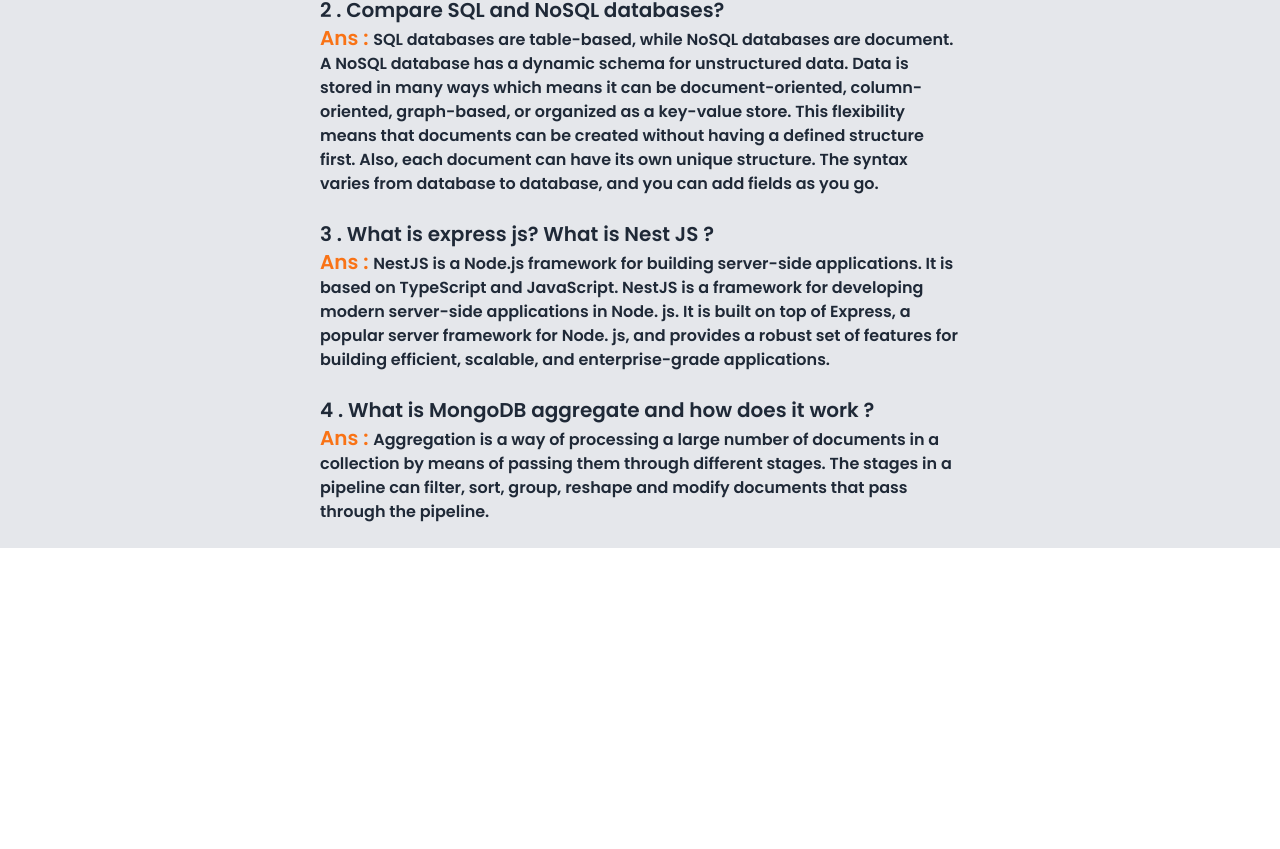
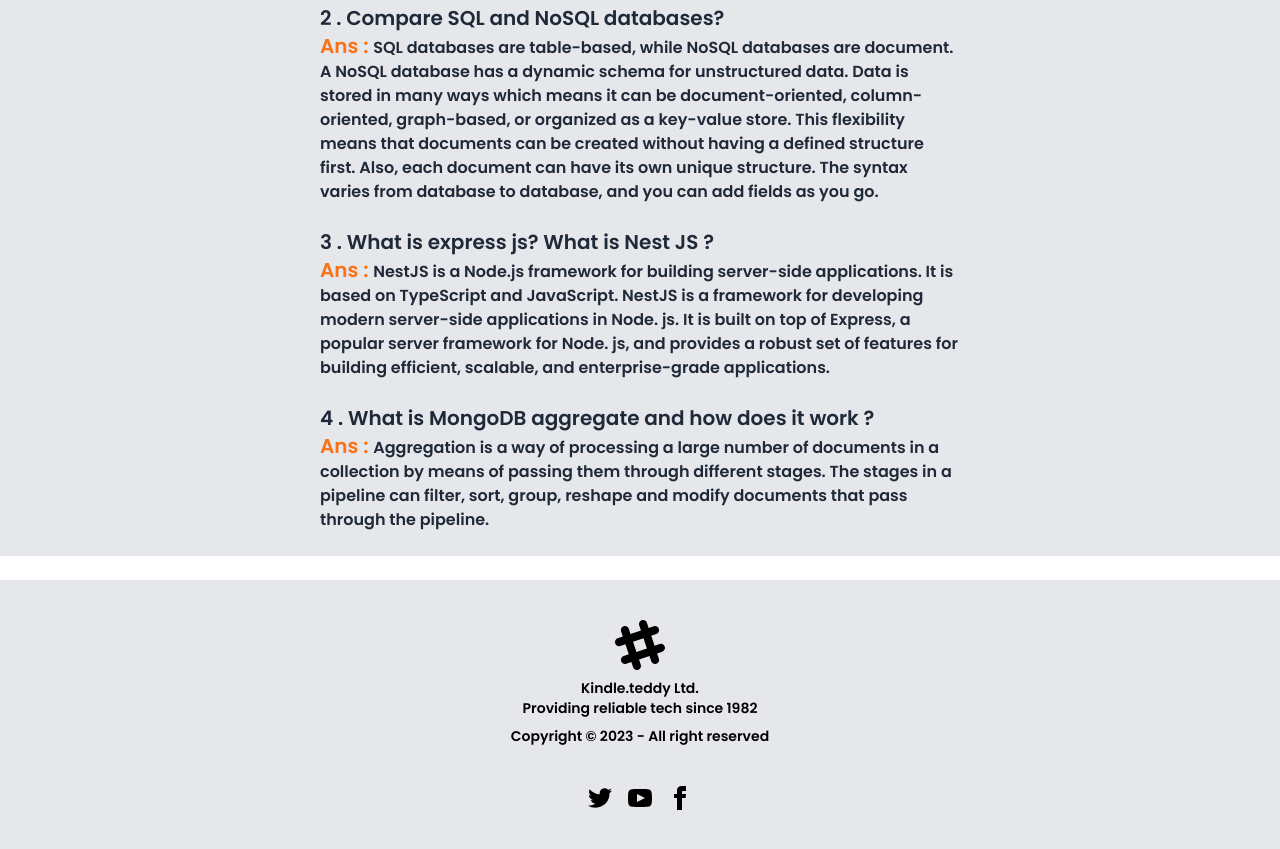
Before and after one commit to sabuj0143/toy-teddy-bear, a React (Vite) app: page /blogs in a window 1280 px wide. Shown: the part 281-1130 px from the top of the page. Before the commit the page ends 829 px from the top, so only its background shows below. Built offline with nearby package versions, Linux system fonts and the light colour scheme.

Commit message:
ErrorPage added

```diff
--- a/package.json
+++ b/package.json
@@ -15,6 +15,7 @@
     "match-sorter": "^6.3.1",
     "react": "^18.2.0",
     "react-dom": "^18.2.0",
+    "react-icons": "^4.8.0",
     "react-router-dom": "^6.11.2",
     "sort-by": "^1.2.0"
   },
--- /dev/null
+++ b/src/ErrorPage/ErrorPage.jsx
@@ -0,0 +1,53 @@
+import React from 'react';
+import { Link, useRouteError } from 'react-router-dom'
+
+const ErrorPage = () => {
+    const { error, status } = useRouteError()
+    return (
+        <section className='flex items-center h-screen p-16 bg-gray-100 text-gray-900'>
+            <div className='container flex flex-col items-center justify-center px-5 mx-auto my-8'>
+                <svg
+                    xmlns='http://www.w3.org/2000/svg'
+                    viewBox='0 0 512 512'
+                    className='w-40 h-40 text-error'
+                >
+                    <path
+                        fill='currentColor'
+                        d='M256,16C123.452,16,16,123.452,16,256S123.452,496,256,496,496,388.548,496,256,388.548,16,256,16ZM403.078,403.078a207.253,207.253,0,1,1,44.589-66.125A207.332,207.332,0,0,1,403.078,403.078Z'
+                    ></path>
+                    <rect
+                        width='176'
+                        height='32'
+                        x='168'
+                        y='320'
+                        fill='currentColor'
+                    ></rect>
+                    <polygon
+                        fill='currentColor'
+                        points='210.63 228.042 186.588 206.671 207.958 182.63 184.042 161.37 162.671 185.412 138.63 164.042 117.37 187.958 141.412 209.329 120.042 233.37 143.958 254.63 165.329 230.588 189.37 251.958 210.63 228.042'
+                    ></polygon>
+                    <polygon
+                        fill='currentColor'
+                        points='383.958 182.63 360.042 161.37 338.671 185.412 314.63 164.042 293.37 187.958 317.412 209.329 296.042 233.37 319.958 254.63 341.329 230.588 365.37 251.958 386.63 228.042 362.588 206.671 383.958 182.63'
+                    ></polygon>
+                </svg>
+                <div className='max-w-md text-center'>
+                    <h2 className='mb-8 font-extrabold text-9xl text-error'>
+                        <span className='sr-only'>Error</span> {status || 404}
+                    </h2>
+                    <p className='text-2xl font-semibold md:text-3xl mb-8'>
+                        {error?.message}
+                    </p>
+                    <Link
+                        to='/'
+                        className='px-8 py-3 font-semibold rounded bg-cyan-200 text-gray-900'
+                    >
+                        Back to homepage
+                    </Link>
+                </div>
+            </div>
+        </section>
+    );
+};
+
+export default ErrorPage;
--- a/src/components/Home/Banner.jsx
+++ b/src/components/Home/Banner.jsx
@@ -1,4 +1,5 @@
 import React from 'react';
+import { FaPhone } from 'react-icons/fa';
 import bgImg from '../../../public/images/nathan-dumlao-43wvIhzBUBE-unsplash.jpg'
 
 const Banner = () => {
@@ -10,7 +11,7 @@
                     <div className="max-w-md">
                         <h1 className="mb-5 text-3xl font-bold"> <span className='text-4xl'> <span className='text-5xl text-orange-400'>W</span><span className='text-orange-400'>elcome</span></span> to Kindle Teddy</h1>
                         <p className="mb-5">Discover a world of cuddles and joy with our adorable collection of teddy bears.</p>
-                        <button className="btn btn-primary">Contact Us</button>
+                        <button className="btn btn-primary">Contact Us <FaPhone className='ml-2' /> </button>
                     </div>
                 </div>
             </div>
--- a/src/components/Home/Blogs.jsx
+++ b/src/components/Home/Blogs.jsx
@@ -2,7 +2,7 @@
 
 const Blogs = () => {
     return (
-        <div className='w-[100%] mx-auto bg-gray-200'>
+        <div className='w-[100%] mx-auto bg-gray-200 my-2'>
             <div className='w-[50%] mx-auto py-6'>
                 <hr className='bg-orange-400' />
                 <h4 className='text-xl font-semibold'>1 . What is an access token and refresh token? How do they work and where should we store them on the client-side?</h4>
--- /dev/null
+++ b/src/components/Home/Footer.jsx
@@ -0,0 +1,26 @@
+import React from 'react';
+
+const Footer = () => {
+    return (
+        <>
+            <footer className="footer footer-center p-10 mt-6 bg-gray-200 text-black">
+                <div>
+                    <svg width="50" height="50" viewBox="0 0 24 24" xmlns="http://www.w3.org/2000/svg" fillRule="evenodd" clipRule="evenodd" className="inline-block fill-current"><path d="M22.672 15.226l-2.432.811.841 2.515c.33 1.019-.209 2.127-1.23 2.456-1.15.325-2.148-.321-2.463-1.226l-.84-2.518-5.013 1.677.84 2.517c.391 1.203-.434 2.542-1.831 2.542-.88 0-1.601-.564-1.86-1.314l-.842-2.516-2.431.809c-1.135.328-2.145-.317-2.463-1.229-.329-1.018.211-2.127 1.231-2.456l2.432-.809-1.621-4.823-2.432.808c-1.355.384-2.558-.59-2.558-1.839 0-.817.509-1.582 1.327-1.846l2.433-.809-.842-2.515c-.33-1.02.211-2.129 1.232-2.458 1.02-.329 2.13.209 2.461 1.229l.842 2.515 5.011-1.677-.839-2.517c-.403-1.238.484-2.553 1.843-2.553.819 0 1.585.509 1.85 1.326l.841 2.517 2.431-.81c1.02-.33 2.131.211 2.461 1.229.332 1.018-.21 2.126-1.23 2.456l-2.433.809 1.622 4.823 2.433-.809c1.242-.401 2.557.484 2.557 1.838 0 .819-.51 1.583-1.328 1.847m-8.992-6.428l-5.01 1.675 1.619 4.828 5.011-1.674-1.62-4.829z"></path></svg>
+                    <p className="font-bold">
+                       Kindle.teddy Ltd. <br />Providing reliable tech since 1982
+                    </p>
+                    <p>Copyright © 2023 - All right reserved</p>
+                </div>
+                <div>
+                    <div className="grid grid-flow-col gap-4">
+                        <a><svg xmlns="http://www.w3.org/2000/svg" width="24" height="24" viewBox="0 0 24 24" className="fill-current"><path d="M24 4.557c-.883.392-1.832.656-2.828.775 1.017-.609 1.798-1.574 2.165-2.724-.951.564-2.005.974-3.127 1.195-.897-.957-2.178-1.555-3.594-1.555-3.179 0-5.515 2.966-4.797 6.045-4.091-.205-7.719-2.165-10.148-5.144-1.29 2.213-.669 5.108 1.523 6.574-.806-.026-1.566-.247-2.229-.616-.054 2.281 1.581 4.415 3.949 4.89-.693.188-1.452.232-2.224.084.626 1.956 2.444 3.379 4.6 3.419-2.07 1.623-4.678 2.348-7.29 2.04 2.179 1.397 4.768 2.212 7.548 2.212 9.142 0 14.307-7.721 13.995-14.646.962-.695 1.797-1.562 2.457-2.549z"></path></svg></a>
+                        <a><svg xmlns="http://www.w3.org/2000/svg" width="24" height="24" viewBox="0 0 24 24" className="fill-current"><path d="M19.615 3.184c-3.604-.246-11.631-.245-15.23 0-3.897.266-4.356 2.62-4.385 8.816.029 6.185.484 8.549 4.385 8.816 3.6.245 11.626.246 15.23 0 3.897-.266 4.356-2.62 4.385-8.816-.029-6.185-.484-8.549-4.385-8.816zm-10.615 12.816v-8l8 3.993-8 4.007z"></path></svg></a>
+                        <a><svg xmlns="http://www.w3.org/2000/svg" width="24" height="24" viewBox="0 0 24 24" className="fill-current"><path d="M9 8h-3v4h3v12h5v-12h3.642l.358-4h-4v-1.667c0-.955.192-1.333 1.115-1.333h2.885v-5h-3.808c-3.596 0-5.192 1.583-5.192 4.615v3.385z"></path></svg></a>
+                    </div>
+                </div>
+            </footer>
+        </>
+    );
+};
+
+export default Footer;
--- a/src/components/Layout/Main.jsx
+++ b/src/components/Layout/Main.jsx
@@ -1,12 +1,14 @@
 import React from 'react';
 import { Outlet } from 'react-router-dom';
 import Header from '../Home/Header';
+import Footer from '../Home/Footer';
 
 const Main = () => {
     return (
         <div>
             <Header></Header>
             <Outlet></Outlet>
+            <Footer></Footer>
         </div>
     );
 };
--- a/src/main.jsx
+++ b/src/main.jsx
@@ -10,11 +10,13 @@
 import Home from './components/Home/Home';
 import Blogs from './components/Home/Blogs';
 import AllToys from './components/AllToys/AllToys';
+import ErrorPage from './ErrorPage/ErrorPage';
 
 const router = createBrowserRouter([
   {
     path: "/",
     element: <Main></Main>,
+    errorElement: <ErrorPage></ErrorPage>,
     children: [
       {
         path: '/',
```
Also changed, not shown: 1 other file (tests, documents, lock files or other folders).
